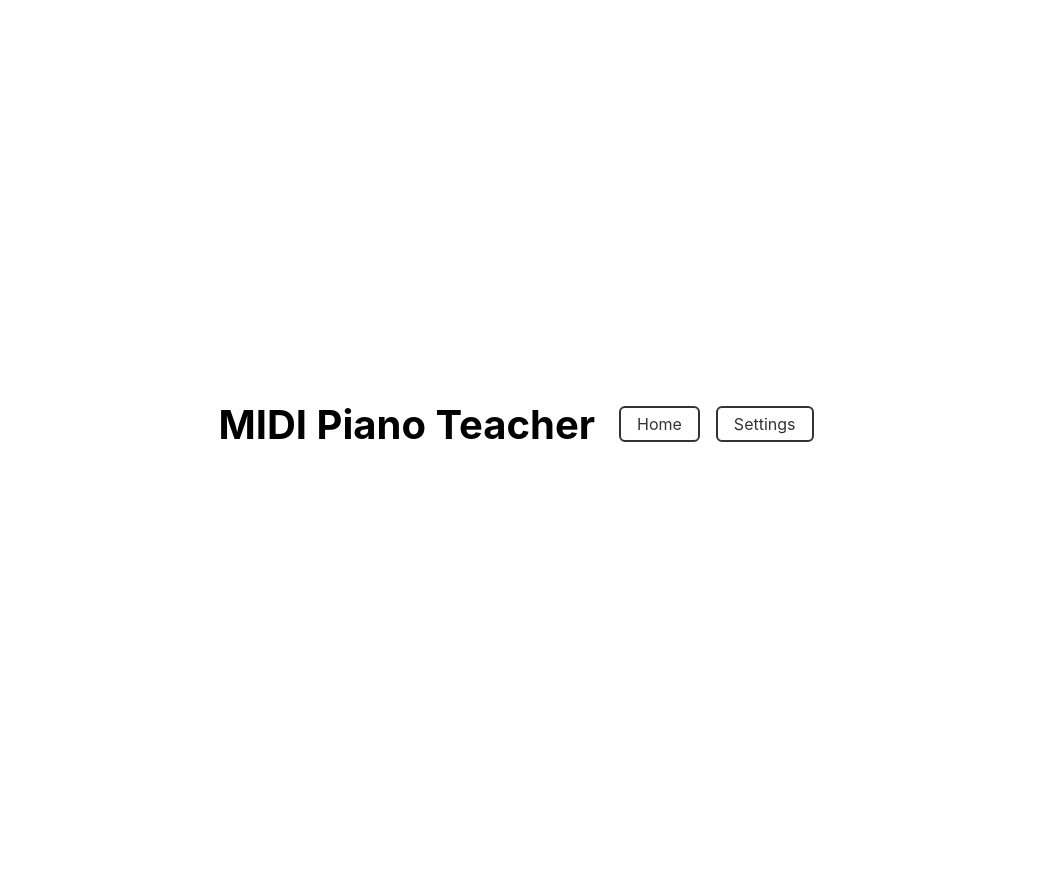
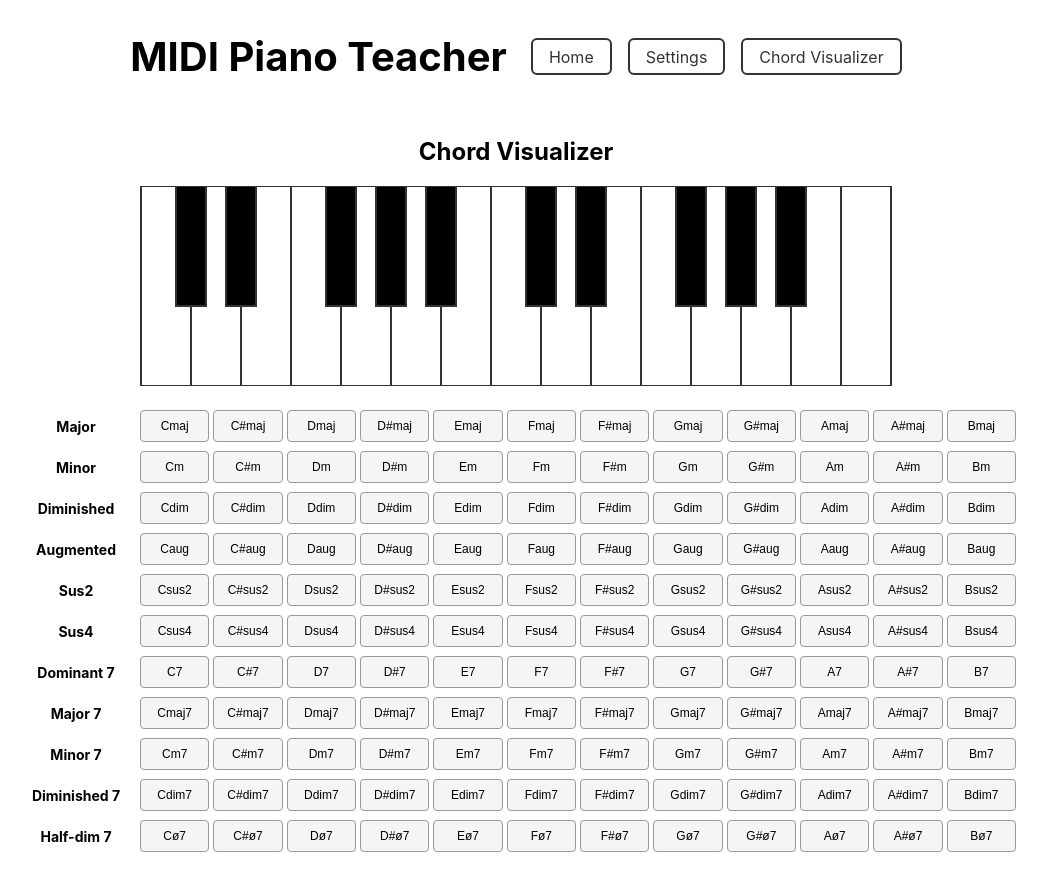
Before and after one commit to mjosephs1/midi-piano-teacher-web, a React (Create React App) app: page /chord-visualizer in a window 1280 px wide. Shown: the top 890 px of the page, without its empty margins (124-1171 px from the left). Before the commit the page ends 864 px from the top, so only its background shows below. Built offline with nearby package versions, Linux system fonts and the light colour scheme.

Commit message:
Add new Chord Visualizer page that allows the user to select any chord to show the finger positions on the virtual keyboard

```diff
--- a/src/App.tsx
+++ b/src/App.tsx
@@ -4,6 +4,7 @@ import { useEffect, useState } from 'react';
 import { Routes, Route, Link } from 'react-router-dom';
 import { Home } from './Home';
 import { Settings, KEYBOARD_SIZES } from './Settings';
+import { ChordVisualizer } from './ChordVisualizer';
 
 const STORAGE_KEY = 'midiPianoNumKeys';
 
@@ -40,6 +41,7 @@ const App: FC = () => {
         <nav className="nav-links">
           <Link to="/">Home</Link>
           <Link to="/settings">Settings</Link>
+          <Link to="/chord-visualizer">Chord Visualizer</Link>
         </nav>
       </header>
 
@@ -55,6 +57,12 @@ const App: FC = () => {
             />
           }
         />
+      <Route
+          path="/chord-visualizer"
+          element={
+            <ChordVisualizer/>
+          }
+        />
       </Routes>
     </div>
   );
--- /dev/null
+++ b/src/ChordVisualizer.css
@@ -0,0 +1,46 @@
+.chord-visualizer-page {
+  padding: 20px;
+}
+
+.chord-grid {
+  display: flex;
+  flex-direction: column;
+  gap: 8px;
+  margin-top: 20px;
+}
+
+.chord-grid-header,
+.chord-row {
+  display: grid;
+  grid-template-columns: 120px repeat(12, 1fr);
+  align-items: center;
+  gap: 4px;
+}
+
+.chord-row-label,
+.chord-col-header {
+  text-align: center;
+  font-weight: bold;
+  font-size: 14px;
+  padding: 8px 4px;
+}
+
+.chord-btn {
+  padding: 8px 4px;
+  font-size: 12px;
+  border: 1px solid #999;
+  background-color: #f5f5f5;
+  cursor: pointer;
+  border-radius: 4px;
+  transition: background-color 0.2s;
+}
+
+.chord-btn:hover {
+  background-color: #e0e0e0;
+}
+
+.chord-btn.selected {
+  background-color: #E04040;
+  border-color: #a20404;
+  font-weight: bold;
+}
--- /dev/null
+++ b/src/ChordVisualizer.tsx
@@ -0,0 +1,45 @@
+import { useState, FC } from 'react';
+import { VirtualPiano } from './midi/VirtualPiano';
+import { KEYBOARD_SIZES, KEYBOARD_OFFSETS } from './Settings';
+import { CHORD_PATTERNS, NOTE_NAMES } from './midi/noteUtils';
+import './ChordVisualizer.css';
+
+export const ChordVisualizer: FC = ({}) => {
+    const [chordNotes, setChordNotes] = useState<Set<number>>(new Set());
+    const [selectedChord, setSelectedChord] = useState<{ rootIndex: number; patternIndex: number } | null>(null);
+
+    const BASE_NOTE = KEYBOARD_OFFSETS[KEYBOARD_SIZES[0]];
+
+    const handleChordClick = (rootIndex: number, patternIndex: number) => {
+      const pattern = CHORD_PATTERNS[patternIndex];
+      const rootMidi = BASE_NOTE + rootIndex;
+      setChordNotes(new Set(pattern.intervals.map(i => rootMidi + i)));
+      setSelectedChord({ rootIndex, patternIndex });
+    };
+
+    return (
+      <div className="chord-visualizer-page">
+        <h2>Chord Visualizer</h2>
+        <VirtualPiano
+            numKeys={KEYBOARD_SIZES[0]}
+            pressedNotes={chordNotes}/>
+
+        <div className="chord-grid">
+          {CHORD_PATTERNS.map((pattern, pi) => (
+            <div key={pattern.name} className="chord-row">
+              <span className="chord-row-label">{pattern.name}</span>
+              {Array.from({ length: 12 }, (_, ri) => (
+                <button
+                  key={ri}
+                  className={`chord-btn${selectedChord?.rootIndex === ri && selectedChord?.patternIndex === pi ? ' selected' : ''}`}
+                  onClick={() => handleChordClick(ri, pi)}
+                >
+                  {NOTE_NAMES[ri]}{pattern.shorthand}
+                </button>
+              ))}
+            </div>
+          ))}
+        </div>
+      </div>
+    );
+  };
--- a/src/midi/noteUtils.ts
+++ b/src/midi/noteUtils.ts
@@ -1,26 +1,27 @@
-const NOTE_NAMES = ['C', 'C#', 'D', 'D#', 'E', 'F', 'F#', 'G', 'G#', 'A', 'A#', 'B'];
+export const NOTE_NAMES = ['C', 'C#', 'D', 'D#', 'E', 'F', 'F#', 'G', 'G#', 'A', 'A#', 'B'];
 
 export const noteNumberToName = (noteNumber: number): string => {
   return NOTE_NAMES[noteNumber % 12];
 };
 
-interface ChordPattern {
+export interface ChordPattern {
   name: string;
+  shorthand: string;
   intervals: number[];
 }
 
-const CHORD_PATTERNS: ChordPattern[] = [
-  { name: 'Major 7', intervals: [0, 4, 7, 11] },
-  { name: 'Dominant 7', intervals: [0, 4, 7, 10] },
-  { name: 'Minor 7', intervals: [0, 3, 7, 10] },
-  { name: 'Diminished 7', intervals: [0, 3, 6, 9] },
-  { name: 'Half-dim 7', intervals: [0, 3, 6, 10] },
-  { name: 'Major', intervals: [0, 4, 7] },
-  { name: 'Minor', intervals: [0, 3, 7] },
-  { name: 'Diminished', intervals: [0, 3, 6] },
-  { name: 'Augmented', intervals: [0, 4, 8] },
-  { name: 'Sus2', intervals: [0, 2, 7] },
-  { name: 'Sus4', intervals: [0, 5, 7] },
+export const CHORD_PATTERNS: ChordPattern[] = [
+  { name: 'Major', shorthand: 'maj', intervals: [0, 4, 7] },
+  { name: 'Minor', shorthand: 'm', intervals: [0, 3, 7] },
+  { name: 'Diminished', shorthand: 'dim', intervals: [0, 3, 6] },
+  { name: 'Augmented', shorthand: 'aug', intervals: [0, 4, 8] },
+  { name: 'Sus2', shorthand: 'sus2', intervals: [0, 2, 7] },
+  { name: 'Sus4', shorthand: 'sus4', intervals: [0, 5, 7] },
+  { name: 'Dominant 7', shorthand: '7', intervals: [0, 4, 7, 10] },
+  { name: 'Major 7', shorthand: 'maj7', intervals: [0, 4, 7, 11] },
+  { name: 'Minor 7', shorthand: 'm7', intervals: [0, 3, 7, 10] },
+  { name: 'Diminished 7', shorthand: 'dim7', intervals: [0, 3, 6, 9] },
+  { name: 'Half-dim 7', shorthand: 'ø7', intervals: [0, 3, 6, 10] },
 ];
 
 export const detectChord = (pressedNotes: Set<number>): string | null => {
```
Also changed, not shown: 1 other file (tests, documents, lock files or other folders).
